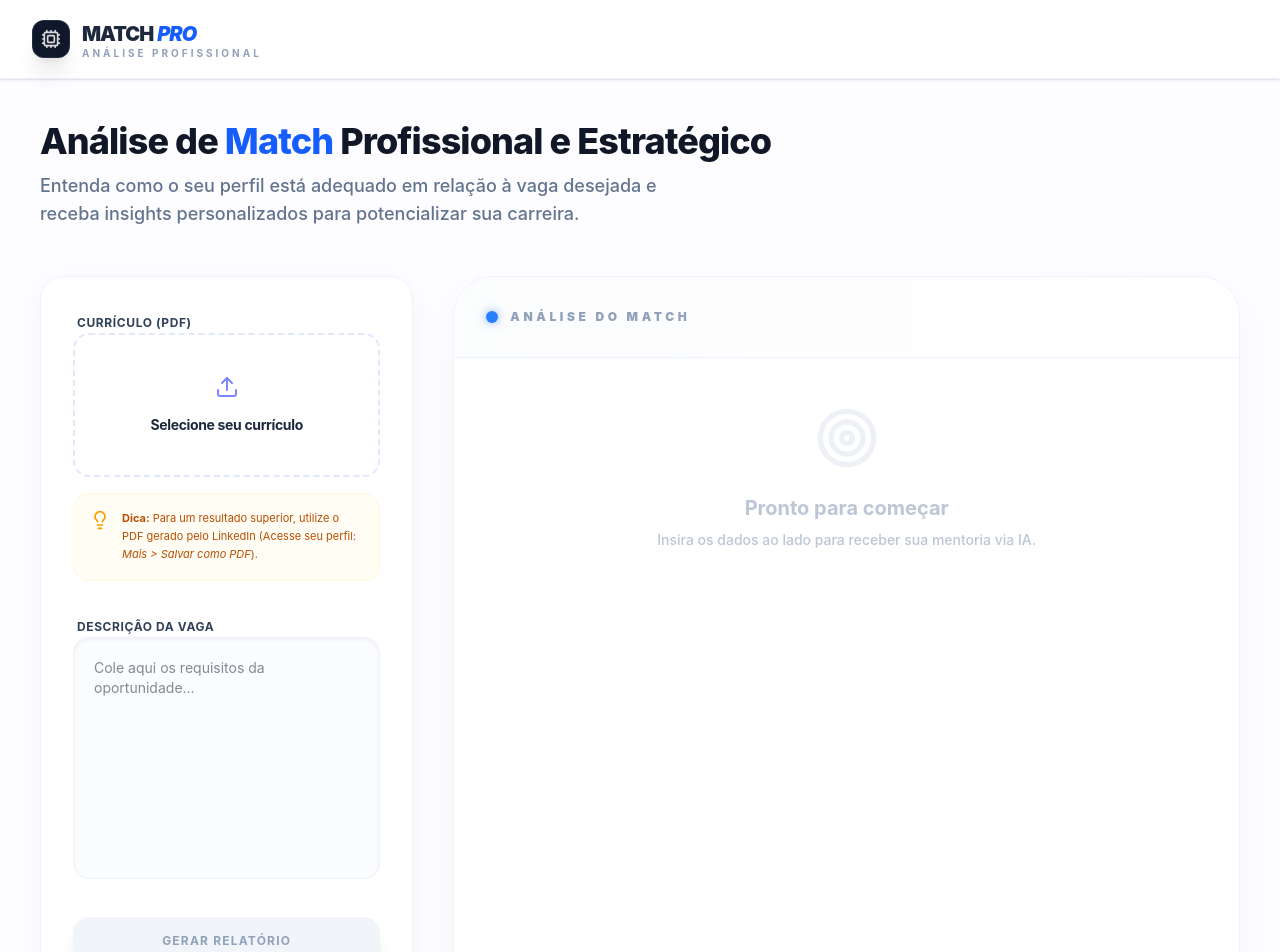
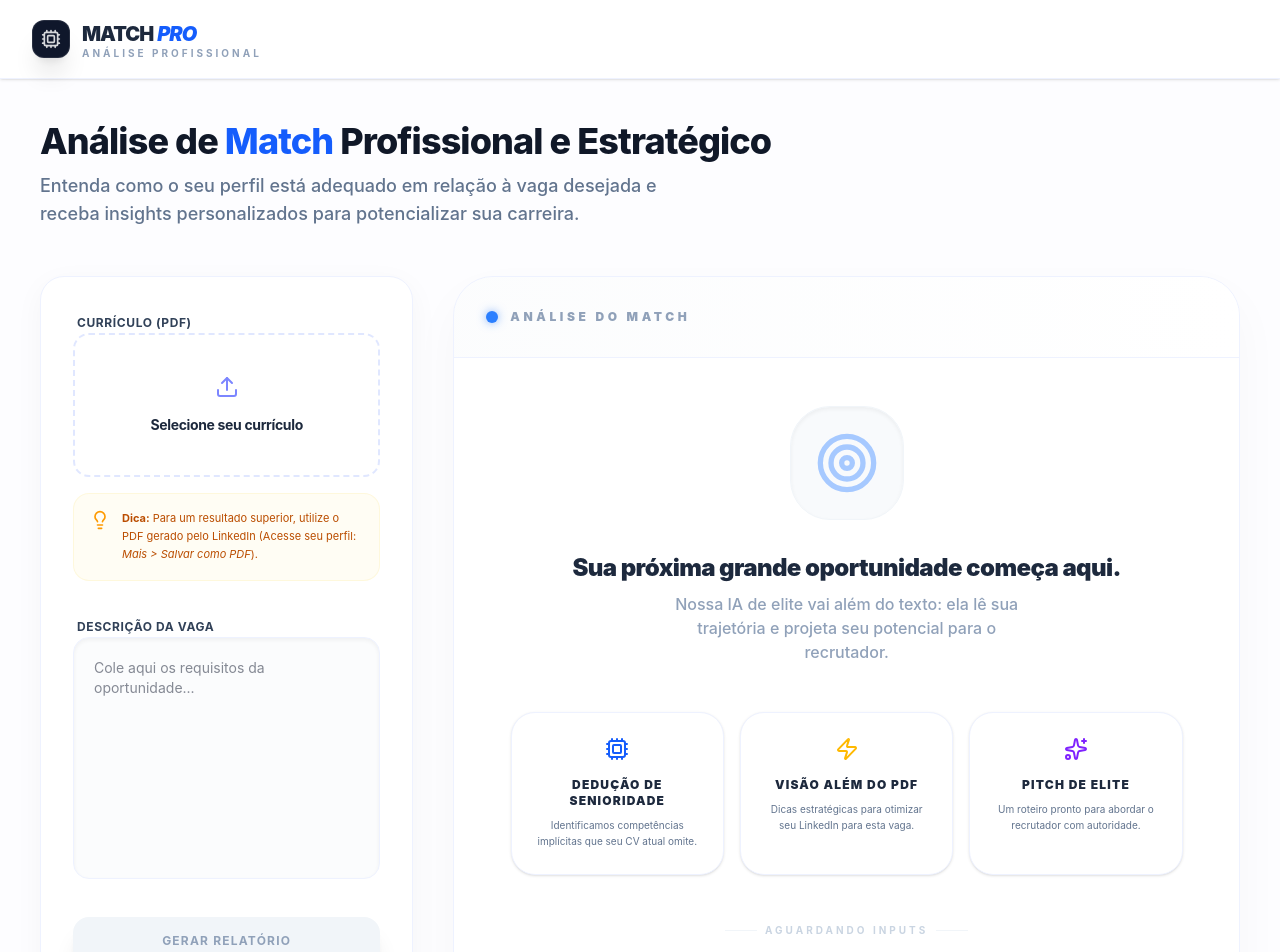
Before and after one commit to repifanio/match-front, a React (Vite) app: page / in a window 1280 px wide. Shown: the top 952 px of the page. Built offline with nearby package versions, Linux system fonts and the light colour scheme.

Commit message:
include cards

```diff
--- a/src/App.tsx
+++ b/src/App.tsx
@@ -201,10 +201,46 @@ export default function App() {
 
             <div className="flex-1 p-12 overflow-y-auto">
               {!analysis ? (
-                <div className="h-full flex flex-col items-center justify-center text-center max-w-md mx-auto opacity-60">
-                  <Target className="w-16 h-16 text-slate-200 mb-6" />
-                  <h3 className="text-xl font-bold text-slate-400">Pronto para começar</h3>
-                  <p className="text-slate-400 text-sm mt-2 font-medium">Insira os dados ao lado para receber sua mentoria via IA.</p>
+                <div className="h-full flex flex-col items-center justify-center text-center max-w-2xl mx-auto">
+                  <div className="animate-in fade-in zoom-in duration-700 flex flex-col items-center">
+                    <div className="bg-slate-50 p-6 rounded-[2.5rem] mb-8 border border-slate-100 shadow-inner">
+                      <Target className="w-16 h-16 text-blue-500/40" />
+                    </div>
+
+                    <h3 className="text-2xl font-black text-slate-800 tracking-tight">
+                      Sua próxima grande oportunidade começa aqui.
+                    </h3>
+                    <p className="text-slate-400 text-base mt-2 font-medium max-w-sm">
+                      Nossa IA de elite vai além do texto: ela lê sua trajetória e projeta seu potencial para o recrutador.
+                    </p>
+
+                    {/* Grid de Benefícios Antecipados */}
+                    <div className="grid grid-cols-1 md:grid-cols-3 gap-4 mt-12 w-full">
+                      <div className="bg-white p-6 rounded-3xl border border-indigo-50 shadow-sm hover:shadow-md transition-shadow">
+                        <Cpu className="w-6 h-6 text-blue-600 mb-4 mx-auto" />
+                        <h4 className="text-xs font-black uppercase tracking-widest text-slate-800 mb-2">Dedução de Senioridade</h4>
+                        <p className="text-[10px] text-slate-500 leading-relaxed">Identificamos competências implícitas que seu CV atual omite.</p>
+                      </div>
+
+                      <div className="bg-white p-6 rounded-3xl border border-indigo-50 shadow-sm hover:shadow-md transition-shadow">
+                        <Zap className="w-6 h-6 text-amber-400 mb-4 mx-auto" />
+                        <h4 className="text-xs font-black uppercase tracking-widest text-slate-800 mb-2">Visão Além do PDF</h4>
+                        <p className="text-[10px] text-slate-500 leading-relaxed">Dicas estratégicas para otimizar seu LinkedIn para esta vaga.</p>
+                      </div>
+
+                      <div className="bg-white p-6 rounded-3xl border border-indigo-50 shadow-sm hover:shadow-md transition-shadow">
+                        <Sparkles className="w-6 h-6 text-violet-600 mb-4 mx-auto" />
+                        <h4 className="text-xs font-black uppercase tracking-widest text-slate-800 mb-2">Pitch de Elite</h4>
+                        <p className="text-[10px] text-slate-500 leading-relaxed">Um roteiro pronto para abordar o recrutador com autoridade.</p>
+                      </div>
+                    </div>
+
+                    <div className="mt-12 flex items-center gap-2 text-slate-300">
+                      <div className="h-[1px] w-8 bg-slate-100"></div>
+                      <span className="text-[10px] font-bold uppercase tracking-[0.3em]">Aguardando Inputs</span>
+                      <div className="h-[1px] w-8 bg-slate-100"></div>
+                    </div>
+                  </div>
                 </div>
               ) : (
                 <div className="animate-in fade-in slide-in-from-bottom-6 duration-700">
```
